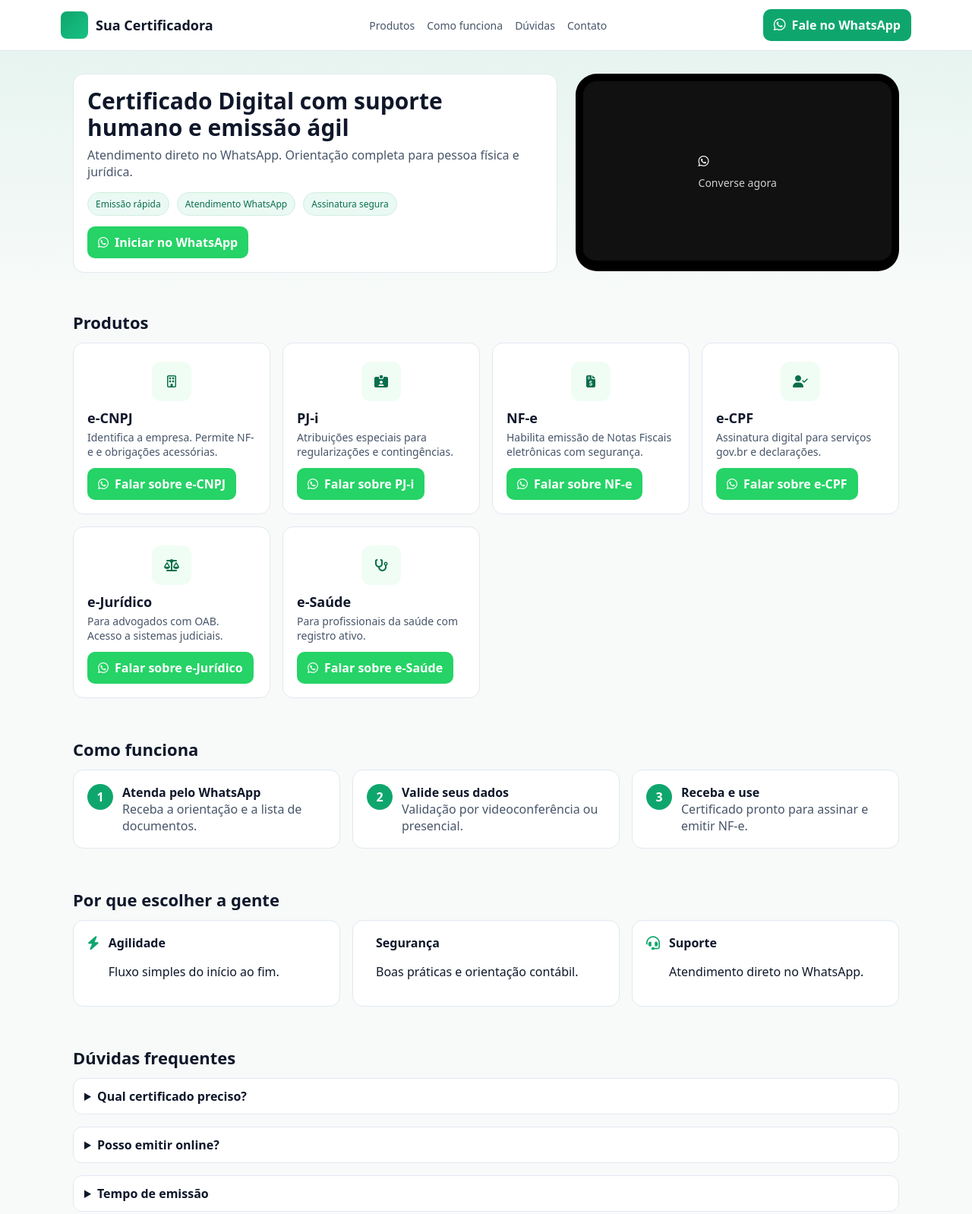
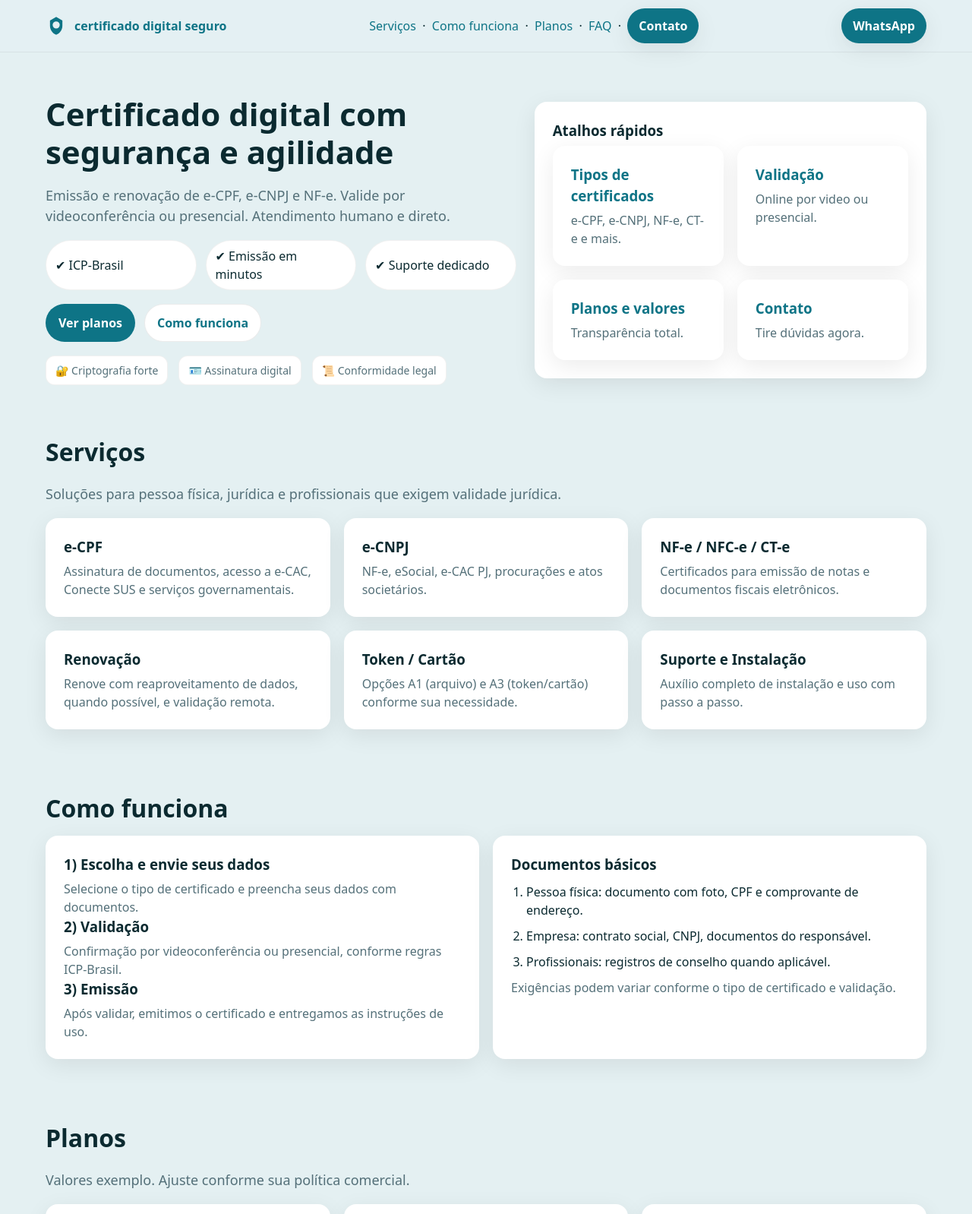
Before and after one commit to certificadodigitalseguro/site-certificados, a plain HTML site: page index.html in a window 1280 px wide. Shown: the top 1598 px of the page at 76% size. Drawn offline with Linux system fonts and the light colour scheme.

Commit message:
Update index.html

```diff
--- a/index.html
+++ b/index.html
@@ -1,221 +1,314 @@
 <!doctype html>
-<html lang="pt-br">
+<html lang="pt-BR">
 <head>
-<meta charset="utf-8">
-<meta name="viewport" content="width=device-width,initial-scale=1">
-<title>Garcia Certificadora — Sua Versão</title>
-<link rel="stylesheet" href="https://cdnjs.cloudflare.com/ajax/libs/font-awesome/6.5.0/css/all.min.css">
-<style>
-  :root{
-    /* ajuste as cores para ficar próximo do site de referência */
-    --brand:#0fa66e;   /* verde principal */
-    --accent:#f59e0b;  /* laranja de destaque */
-    --ink:#0f172a;     /* texto */
-    --muted:#475569;   /* texto secundário */
-    --bg:#f7faf9;      /* fundo */
-    --card:#ffffff;    /* cartão */
-    --line:#e2e8f0;    /* borda */
-  }
-  *{box-sizing:border-box} html,body{margin:0}
-  body{font-family:system-ui,-apple-system,Segoe UI,Roboto,Arial;color:var(--ink);background:var(--bg)}
-  a{color:inherit;text-decoration:none}
-  .wrap{max-width:1120px;margin:0 auto;padding:0 16px}
-  header{background:var(--card);border-bottom:1px solid var(--line);position:sticky;top:0;z-index:10}
-  .top{display:flex;align-items:center;justify-content:space-between;padding:12px 0}
-  .logo{display:flex;gap:10px;align-items:center}
-  .logo .mark{width:36px;height:36px;border-radius:8px;background:linear-gradient(135deg,var(--brand),#17c184)}
-  .logo h1{font-size:18px;margin:0}
-  nav{display:flex;gap:16px}
-  nav a{font-size:14px;color:var(--muted)}
-  .cta{display:inline-flex;gap:8px;align-items:center;background:var(--brand);color:#fff;padding:10px 14px;border-radius:10px;font-weight:600}
-  .cta i{font-size:18px}
-  .hero{background:linear-gradient(180deg,rgba(15,166,110,.07),transparent);padding:30px 0 24px}
-  .hero .grid{display:grid;grid-template-columns:1.2fr .8fr;gap:24px}
-  .h-title{font-size:30px;line-height:1.15;margin:0 0 8px}
-  .h-sub{color:var(--muted);margin:0 0 16px}
-  .badges{display:flex;gap:10px;flex-wrap:wrap;margin:14px 0}
-  .badge{font-size:12px;padding:6px 10px;border-radius:999px;background:#eaf9f3;color:#0a6e4d;border:1px solid #cfeede}
-  .card{background:var(--card);border:1px solid var(--line);border-radius:14px;padding:18px}
-  .phone-mock{height:260px;border:10px solid #000;border-bottom-width:14px;border-radius:28px;background:#111;display:grid;place-items:center;color:#fff}
-  .section{padding:26px 0}
-  .section h2{font-size:22px;margin:0 0 12px}
-  .grid{display:grid;gap:16px}
-  .grid.cols-3{grid-template-columns:repeat(auto-fit,minmax(250px,1fr))}
-  .grid.cols-4{grid-template-columns:repeat(auto-fit,minmax(220px,1fr))}
-  .prod .icon{width:52px;height:52px;border-radius:12px;background:#f0fdf4;color:#0a6e4d;display:grid;place-items:center;margin:6px auto 10px}
-  .prod h3{margin:4px 0;font-size:18px}
-  .prod p{margin:0 0 12px;color:var(--muted);font-size:14px}
-  .btn{display:inline-flex;gap:8px;align-items:center;justify-content:center;background:var(--accent);color:#111;padding:10px 14px;border-radius:10px;font-weight:700}
-  .btn.whats{background:#25D366;color:#fff}
-  .steps{counter-reset:step}
-  .step{display:flex;gap:12px}
-  .dot{width:34px;height:34px;border-radius:999px;background:var(--brand);color:#fff;display:grid;place-items:center;font-weight:700;flex:0 0 34px}
-  .step p{margin:0;color:var(--muted)}
-  .benefit{display:flex;gap:12px;align-items:flex-start}
-  .benefit i{color:var(--brand);font-size:18px;margin-top:3px}
-  .faq details{border:1px solid var(--line);border-radius:12px;background:var(--card);padding:12px 14px}
-  .faq summary{cursor:pointer;font-weight:600}
-  .faq p{color:var(--muted);margin:8px 0 0}
-  footer{margin-top:30px;border-top:1px solid var(--line);background:var(--card)}
-  .foot{display:grid;gap:16px;grid-template-columns:1fr 1fr}
-  @media(max-width:880px){
-    .hero .grid{grid-template-columns:1fr}
-    .foot{grid-template-columns:1fr}
-  }
-</style>
+  <meta charset="utf-8" />
+  <meta name="viewport" content="width=device-width, initial-scale=1" />
+  <title>certificado digital seguro</title>
+  <meta name="description" content="Emita e renove seu certificado digital com rapidez, segurança e suporte humano. ICP-Brasil, e-CPF, e-CNPJ e mais." />
+  <meta name="theme-color" content="#e4f0f2" />
+  <meta property="og:title" content="certificado digital seguro" />
+  <meta property="og:description" content="Emissão e renovação de certificado digital com atendimento ágil." />
+  <meta property="og:type" content="website" />
+  <style>
+    :root{
+      --brand:#0e7486;               /* primário escuro para contraste */
+      --brand-2:#126a78;             /* variação */
+      --bg:#e4f0f2;                  /* cor média informada */
+      --ink:#0b2a30;                 /* texto principal */
+      --muted:#547079;               /* texto secundário */
+      --ok:#1f9d55;                  /* destaque positivo */
+      --warn:#b45309;                /* aviso */
+      --radius:16px;
+      --shadow:0 8px 30px rgba(0,0,0,.08);
+      --maxw:1200px;
+    }
+    *{box-sizing:border-box}
+    html,body{margin:0;background:var(--bg);color:var(--ink);font:16px/1.5 system-ui,-apple-system,Segoe UI,Roboto,Ubuntu,Inter,Arial}
+    a{color:var(--brand);text-decoration:none}
+    a:hover{text-decoration:underline}
+    .container{max-width:var(--maxw);margin:auto;padding:0 20px}
+    header{position:sticky;top:0;z-index:50;background:rgba(228,240,242,.85);backdrop-filter:saturate(140%) blur(6px);border-bottom:1px solid rgba(0,0,0,.06)}
+    .nav{display:flex;align-items:center;justify-content:space-between;height:68px}
+    .brand{display:flex;gap:10px;align-items:center;font-weight:700;text-transform:lowercase}
+    .brand svg{width:28px;height:28px}
+    .nav a.btn{padding:10px 14px;border-radius:999px;background:var(--brand);color:#fff;box-shadow:var(--shadow);font-weight:600}
+    .nav a.btn:hover{background:var(--brand-2)}
+
+    .hero{padding:56px 0 24px}
+    .hero-grid{display:grid;grid-template-columns:1.2fr 1fr;gap:24px;align-items:center}
+    .card{background:#fff;border-radius:var(--radius);box-shadow:var(--shadow)}
+    .p24{padding:24px}
+    h1{margin:0 0 10px;font-size:clamp(28px,3.6vw,42px);line-height:1.2}
+    .lead{color:var(--muted);font-size:18px}
+    .bullets{display:grid;grid-template-columns:repeat(3,1fr);gap:12px;margin-top:16px}
+    .pill{display:inline-flex;gap:8px;align-items:center;padding:8px 12px;border-radius:999px;background:#fff;border:1px solid rgba(0,0,0,.06)}
+
+    .cta-row{display:flex;gap:12px;flex-wrap:wrap;margin-top:18px}
+    .btn{display:inline-flex;align-items:center;gap:10px;border-radius:999px;padding:12px 16px;font-weight:700;border:1px solid transparent}
+    .btn.primary{background:var(--brand);color:#fff}
+    .btn.primary:hover{background:var(--brand-2)}
+    .btn.ghost{background:#fff;border-color:rgba(0,0,0,.08)}
+
+    .trust{display:flex;gap:14px;flex-wrap:wrap;margin-top:18px;color:var(--muted);font-size:14px}
+    .trust .i{display:inline-flex;gap:8px;align-items:center;padding:8px 12px;border-radius:12px;background:#fff;border:1px solid rgba(0,0,0,.06)}
+
+    section{padding:40px 0}
+    h2{margin:0 0 12px;font-size:clamp(22px,2.8vw,32px)}
+    .grid-3{display:grid;grid-template-columns:repeat(3,1fr);gap:18px}
+    .grid-2{display:grid;grid-template-columns:repeat(2,1fr);gap:18px}
+    .item{background:#fff;border-radius:var(--radius);box-shadow:var(--shadow)}
+    .item h3{margin:0 0 6px}
+    .item p{margin:0;color:var(--muted)}
+
+    .steps ol{margin:0;padding-left:20px}
+    .steps li{margin:10px 0}
+
+    .plans .price{font-size:28px;font-weight:800}
+    .plans .note{font-size:14px;color:var(--muted)}
+
+    .faq details{background:#fff;border-radius:12px;box-shadow:var(--shadow);padding:14px}
+    .faq details+details{margin-top:12px}
+    .faq summary{cursor:pointer;font-weight:700}
+    .faq p{color:var(--muted);margin:8px 0 0}
+
+    .contact form{display:grid;gap:10px}
+    input,select,textarea{padding:12px 14px;border:1px solid rgba(0,0,0,.12);border-radius:10px;background:#fff;box-shadow:inset 0 1px 0 rgba(255,255,255,.6)}
+    textarea{min-height:120px}
+    .contact .side{display:grid;gap:10px}
+    .contact .side .box{background:#fff;border:1px solid rgba(0,0,0,.06);border-radius:12px;padding:14px}
+
+    footer{padding:28px 0;border-top:1px solid rgba(0,0,0,.08);font-size:14px;color:var(--muted)}
+
+    @media (max-width: 980px){
+      .hero-grid{grid-template-columns:1fr}
+      .grid-3{grid-template-columns:1fr}
+      .grid-2{grid-template-columns:1fr}
+    }
+  </style>
 </head>
 <body>
+  <!-- NAV -->
+  <header>
+    <div class="container nav">
+      <a class="brand" href="#top" aria-label="Início">
+        <!-- Logo minimalista -->
+        <svg viewBox="0 0 24 24" aria-hidden="true">
+          <path fill="currentColor" d="M12 2l7 4v6c0 5-3.5 9-7 10-3.5-1-7-5-7-10V6l7-4zm0 5a4 4 0 100 8 4 4 0 000-8z"/>
+        </svg>
+        <span>certificado digital seguro</span>
+      </a>
+      <nav aria-label="primária">
+        <a href="#servicos">Serviços</a>
+        &nbsp;·&nbsp;
+        <a href="#como-funciona">Como funciona</a>
+        &nbsp;·&nbsp;
+        <a href="#planos">Planos</a>
+        &nbsp;·&nbsp;
+        <a href="#faq">FAQ</a>
+        &nbsp;·&nbsp;
+        <a class="btn" href="#contato">Contato</a>
+      </nav>
+      <a class="btn primary" href="https://wa.me/554333040233" target="_blank" rel="noopener" aria-label="WhatsApp">WhatsApp</a>
+    </div>
+  </header>
 
-<header>
-  <div class="wrap top">
-    <div class="logo">
-      <div class="mark"></div>
-      <h1>Sua Certificadora</h1>
-    </div>
-    <nav>
-      <a href="#produtos">Produtos</a>
-      <a href="#como-funciona">Como funciona</a>
-      <a href="#faq">Dúvidas</a>
-      <a href="#contato">Contato</a>
-    </nav>
-    <a class="cta" href="https://wa.me/554333040233?text=Ol%C3%A1,%20quero%20emitir%20meu%20certificado." target="_blank" rel="noopener">
-      <i class="fa-brands fa-whatsapp"></i> Fale no WhatsApp
-    </a>
-  </div>
-</header>
-
-<section class="hero">
-  <div class="wrap">
-    <div class="grid">
-      <div class="card">
-        <h2 class="h-title">Certificado Digital com suporte humano e emissão ágil</h2>
-        <p class="h-sub">Atendimento direto no WhatsApp. Orientação completa para pessoa física e jurídica.</p>
-        <div class="badges">
-          <span class="badge">Emissão rápida</span>
-          <span class="badge">Atendimento WhatsApp</span>
-          <span class="badge">Assinatura segura</span>
+  <!-- HERO -->
+  <section class="hero" id="top">
+    <div class="container hero-grid">
+      <div>
+        <h1>Certificado digital com segurança e agilidade</h1>
+        <p class="lead">Emissão e renovação de e-CPF, e-CNPJ e NF-e. Valide por videoconferência ou presencial. Atendimento humano e direto.</p>
+        <div class="bullets">
+          <span class="pill">✔ ICP-Brasil</span>
+          <span class="pill">✔ Emissão em minutos</span>
+          <span class="pill">✔ Suporte dedicado</span>
         </div>
-        <a class="btn whats" href="https://wa.me/554333040233?text=Ol%C3%A1,%20quero%20emitir%20meu%20certificado." target="_blank" rel="noopener">
-          <i class="fa-brands fa-whatsapp"></i> Iniciar no WhatsApp
-        </a>
+        <div class="cta-row">
+          <a class="btn primary" href="#planos">Ver planos</a>
+          <a class="btn ghost" href="#como-funciona">Como funciona</a>
+        </div>
+        <div class="trust">
+          <span class="i">🔐 Criptografia forte</span>
+          <span class="i">🪪 Assinatura digital</span>
+          <span class="i">📜 Conformidade legal</span>
+        </div>
       </div>
-      <div class="card phone-mock">
-        <div>
-          <i class="fa-brands fa-whatsapp"></i>
-          <div style="margin-top:8px;font-size:14px;opacity:.8">Converse agora</div>
+      <div class="card p24" aria-label="Destaques">
+        <h3 style="margin:0 0 6px">Atalhos rápidos</h3>
+        <div class="grid-2">
+          <a class="item p24" href="#servicos"><h3>Tipos de certificados</h3><p>e-CPF, e-CNPJ, NF-e, CT-e e mais.</p></a>
+          <a class="item p24" href="#como-funciona"><h3>Validação</h3><p>Online por video ou presencial.</p></a>
+          <a class="item p24" href="#planos"><h3>Planos e valores</h3><p>Transparência total.</p></a>
+          <a class="item p24" href="#contato"><h3>Contato</h3><p>Tire dúvidas agora.</p></a>
         </div>
       </div>
     </div>
-  </div>
-</section>
+  </section>
 
-<section class="section" id="produtos">
-  <div class="wrap">
-    <h2>Produtos</h2>
-    <div class="grid cols-3">
-      <div class="card prod">
-        <div class="icon"><i class="fa-regular fa-building"></i></div>
-        <h3>e-CNPJ</h3>
-        <p>Identifica a empresa. Permite NF-e e obrigações acessórias.</p>
-        <a class="btn whats" href="https://wa.me/554333040233?text=Ol%C3%A1,%20quero%20emitir%20meu%20certificado%20e-CNPJ." target="_blank"><i class="fa-brands fa-whatsapp"></i> Falar sobre e-CNPJ</a>
-      </div>
-      <div class="card prod">
-        <div class="icon"><i class="fa-solid fa-id-card-clip"></i></div>
-        <h3>PJ-i</h3>
-        <p>Atribuições especiais para regularizações e contingências.</p>
-        <a class="btn whats" href="https://wa.me/554333040233?text=Ol%C3%A1,%20quero%20emitir%20um%20PJ-i." target="_blank"><i class="fa-brands fa-whatsapp"></i> Falar sobre PJ-i</a>
-      </div>
-      <div class="card prod">
-        <div class="icon"><i class="fa-solid fa-file-invoice-dollar"></i></div>
-        <h3>NF-e</h3>
-        <p>Habilita emissão de Notas Fiscais eletrônicas com segurança.</p>
-        <a class="btn whats" href="https://wa.me/554333040233?text=Ol%C3%A1,%20preciso%20de%20certificado%20para%20NF-e." target="_blank"><i class="fa-brands fa-whatsapp"></i> Falar sobre NF-e</a>
-      </div>
-      <div class="card prod">
-        <div class="icon"><i class="fa-solid fa-user-check"></i></div>
-        <h3>e-CPF</h3>
-        <p>Assinatura digital para serviços gov.br e declarações.</p>
-        <a class="btn whats" href="https://wa.me/554333040233?text=Ol%C3%A1,%20quero%20emitir%20meu%20e-CPF." target="_blank"><i class="fa-brands fa-whatsapp"></i> Falar sobre e-CPF</a>
-      </div>
-      <div class="card prod">
-        <div class="icon"><i class="fa-solid fa-scale-balanced"></i></div>
-        <h3>e-Jurídico</h3>
-        <p>Para advogados com OAB. Acesso a sistemas judiciais.</p>
-        <a class="btn whats" href="https://wa.me/554333040233?text=Ol%C3%A1,%20quero%20emitir%20um%20e-Jur%C3%ADdico." target="_blank"><i class="fa-brands fa-whatsapp"></i> Falar sobre e-Jurídico</a>
-      </div>
-      <div class="card prod">
-        <div class="icon"><i class="fa-solid fa-stethoscope"></i></div>
-        <h3>e-Saúde</h3>
-        <p>Para profissionais da saúde com registro ativo.</p>
-        <a class="btn whats" href="https://wa.me/554333040233?text=Ol%C3%A1,%20quero%20emitir%20um%20e-Sa%C3%BAde." target="_blank"><i class="fa-brands fa-whatsapp"></i> Falar sobre e-Saúde</a>
+  <!-- SERVIÇOS -->
+  <section id="servicos">
+    <div class="container">
+      <h2>Serviços</h2>
+      <p class="lead">Soluções para pessoa física, jurídica e profissionais que exigem validade jurídica.</p>
+      <div class="grid-3">
+        <div class="item p24">
+          <h3>e-CPF</h3>
+          <p>Assinatura de documentos, acesso a e-CAC, Conecte SUS e serviços governamentais.</p>
+        </div>
+        <div class="item p24">
+          <h3>e-CNPJ</h3>
+          <p>NF-e, eSocial, e-CAC PJ, procurações e atos societários.</p>
+        </div>
+        <div class="item p24">
+          <h3>NF-e / NFC-e / CT-e</h3>
+          <p>Certificados para emissão de notas e documentos fiscais eletrônicos.</p>
+        </div>
+        <div class="item p24">
+          <h3>Renovação</h3>
+          <p>Renove com reaproveitamento de dados, quando possível, e validação remota.</p>
+        </div>
+        <div class="item p24">
+          <h3>Token / Cartão</h3>
+          <p>Opções A1 (arquivo) e A3 (token/cartão) conforme sua necessidade.</p>
+        </div>
+        <div class="item p24">
+          <h3>Suporte e Instalação</h3>
+          <p>Auxílio completo de instalação e uso com passo a passo.</p>
+        </div>
       </div>
     </div>
-  </div>
-</section>
+  </section>
 
-<section class="section" id="como-funciona">
-  <div class="wrap">
-    <h2>Como funciona</h2>
-    <div class="grid cols-3 steps">
-      <div class="card step">
-        <div class="dot">1</div>
-        <div><strong>Atenda pelo WhatsApp</strong><p>Receba a orientação e a lista de documentos.</p></div>
-      </div>
-      <div class="card step">
-        <div class="dot">2</div>
-        <div><strong>Valide seus dados</strong><p>Validação por videoconferência ou presencial.</p></div>
-      </div>
-      <div class="card step">
-        <div class="dot">3</div>
-        <div><strong>Receba e use</strong><p>Certificado pronto para assinar e emitir NF-e.</p></div>
+  <!-- COMO FUNCIONA -->
+  <section id="como-funciona" class="steps">
+    <div class="container">
+      <h2>Como funciona</h2>
+      <div class="grid-2">
+        <div class="item p24">
+          <h3>1) Escolha e envie seus dados</h3>
+          <p>Selecione o tipo de certificado e preencha seus dados com documentos.</p>
+          <h3>2) Validação</h3>
+          <p>Confirmação por videoconferência ou presencial, conforme regras ICP-Brasil.</p>
+          <h3>3) Emissão</h3>
+          <p>Após validar, emitimos o certificado e entregamos as instruções de uso.</p>
+        </div>
+        <div class="item p24">
+          <h3>Documentos básicos</h3>
+          <ol>
+            <li>Pessoa física: documento com foto, CPF e comprovante de endereço.</li>
+            <li>Empresa: contrato social, CNPJ, documentos do responsável.</li>
+            <li>Profissionais: registros de conselho quando aplicável.</li>
+          </ol>
+          <p class="note">Exigências podem variar conforme o tipo de certificado e validação.</p>
+        </div>
       </div>
     </div>
-  </div>
-</section>
+  </section>
 
-<section class="section">
-  <div class="wrap">
-    <h2>Por que escolher a gente</h2>
-    <div class="grid cols-3">
-      <div class="card benefit"><i class="fa-solid fa-bolt"></i><div><strong>Agilidade</strong><p>Fluxo simples do início ao fim.</p></div></div>
-      <div class="card benefit"><i class="fa-solid fa-shield-check"></i><div><strong>Segurança</strong><p>Boas práticas e orientação contábil.</p></div></div>
-      <div class="card benefit"><i class="fa-solid fa-headset"></i><div><strong>Suporte</strong><p>Atendimento direto no WhatsApp.</p></div></div>
+  <!-- PLANOS -->
+  <section id="planos" class="plans">
+    <div class="container">
+      <h2>Planos</h2>
+      <p class="lead">Valores exemplo. Ajuste conforme sua política comercial.</p>
+      <div class="grid-3">
+        <div class="item p24">
+          <h3>A1 e-CPF</h3>
+          <p class="price">R$ 169</p>
+          <p class="note">Validade 12 meses. Arquivo.</p>
+          <a class="btn primary" href="#contato">Contratar</a>
+        </div>
+        <div class="item p24">
+          <h3>A3 e-CPF</h3>
+          <p class="price">R$ 249</p>
+          <p class="note">Token/Cartão. 12 a 36 meses.</p>
+          <a class="btn primary" href="#contato">Contratar</a>
+        </div>
+        <div class="item p24">
+          <h3>e-CNPJ</h3>
+          <p class="price">R$ 389</p>
+          <p class="note">A1 ou A3 conforme demanda.</p>
+          <a class="btn primary" href="#contato">Contratar</a>
+        </div>
+      </div>
     </div>
-  </div>
-</section>
+  </section>
 
-<section class="section faq" id="faq">
-  <div class="wrap">
-    <h2>Dúvidas frequentes</h2>
-    <div class="grid">
-      <details class="card"><summary>Qual certificado preciso?</summary><p>Se é pessoa jurídica, geralmente e-CNPJ. Para pessoa física, e-CPF. Fale no WhatsApp para confirmar o melhor tipo.</p></details>
-      <details class="card"><summary>Posso emitir online?</summary><p>Sim, em muitos casos por videoconferência. Se necessário, orientamos o presencial.</p></details>
-      <details class="card"><summary>Tempo de emissão</summary><p>Varia conforme documentos e validação. Em geral, o mesmo dia após validação.</p></details>
+  <!-- FAQ -->
+  <section id="faq" class="faq">
+    <div class="container">
+      <h2>Perguntas frequentes</h2>
+      <details>
+        <summary>Qual a diferença entre A1 e A3?</summary>
+        <p>A1 é arquivo instalado no computador. A3 exige mídia criptográfica (token ou cartão). A3 costuma ter validade maior.</p>
+      </details>
+      <details>
+        <summary>Posso validar por vídeo?</summary>
+        <p>Sim. Seguindo as normas da ICP-Brasil quando habilitado para seu tipo de certificado.</p>
+      </details>
+      <details>
+        <summary>Quais formas de pagamento?</summary>
+        <p>Defina aqui: pix, cartão, boleto, faturado etc.</p>
+      </details>
     </div>
-  </div>
-</section>
+  </section>
 
-<footer id="contato">
-  <div class="wrap section foot">
-    <div>
-      <div class="logo" style="margin-bottom:8px">
-        <div class="mark"></div><h1 style="font-size:16px;margin:0">Sua Certificadora</h1>
+  <!-- CONTATO -->
+  <section id="contato" class="contact">
+    <div class="container">
+      <h2>Contato</h2>
+      <div class="grid-2">
+        <form onsubmit="return sendLead(event)">
+          <input name="nome" placeholder="Nome" required />
+          <input name="email" type="email" placeholder="E-mail" required />
+          <input name="telefone" placeholder="Telefone" />
+          <select name="tipo">
+            <option value="e-CPF">e-CPF</option>
+            <option value="e-CNPJ">e-CNPJ</option>
+            <option value="NF-e">NF-e / NFC-e / CT-e</option>
+            <option value="Renovação">Renovação</option>
+          </select>
+          <textarea name="mensagem" placeholder="Mensagem"></textarea>
+          <button class="btn primary" type="submit">Enviar</button>
+          <p id="form-status" class="note"></p>
+        </form>
+        <div class="side">
+          <div class="box">
+            <h3>WhatsApp</h3>
+            <p><a href="https://wa.me/554333040233" target="_blank" rel="noopener">+55 43 3304-0233</a></p>
+          </div>
+          <div class="box">
+            <h3>Atendimento</h3>
+            <p>Seg a Sex, 08:00–18:00</p>
+          </div>
+          <div class="box">
+            <h3>Endereço</h3>
+            <p>Adicione seu endereço aqui.</p>
+          </div>
+        </div>
       </div>
-      <p style="color:var(--muted);margin:6px 0">Emissão de certificados digitais com suporte humano.</p>
     </div>
-    <div>
-      <p style="margin:0 0 8px"><strong>Fale agora</strong></p>
-      <a class="btn whats" href="https://wa.me/554333040233?text=Ol%C3%A1,%20quero%20emitir%20meu%20certificado." target="_blank" rel="noopener">
-        <i class="fa-brands fa-whatsapp"></i> WhatsApp
-      </a>
+  </section>
+
+  <footer>
+    <div class="container">
+      © <span id="y"></span> certificado digital seguro. Todos os direitos reservados.
     </div>
-  </div>
-  <div class="wrap" style="padding:0 0 22px;color:var(--muted);font-size:13px">© <span id="year"></span> • Sua Certificadora</div>
-</footer>
+  </footer>
 
-<script>
-  document.getElementById('year').textContent = new Date().getFullYear();
-</script>
+  <script>
+    // ano dinâmico
+    document.getElementById('y').textContent = new Date().getFullYear();
 
+    // envio simples sem backend: abre WhatsApp com pré-texto
+    function sendLead(e){
+      e.preventDefault();
+      const data = Object.fromEntries(new FormData(e.target).entries());
+      const msg = `Olá! Sou ${data.nome}. Email: ${data.email}. Tel: ${data.telefone||'-'}. Tipo: ${data.tipo}. Mensagem: ${data.mensagem||'-'}`;
+      const url = `https://wa.me/554333040233?text=${encodeURIComponent(msg)}`;
+      window.open(url,'_blank');
+      document.getElementById('form-status').textContent = 'Abrimos uma conversa no WhatsApp com seus dados.';
+      return false;
+    }
+  </script>
 </body>
 </html>
```
